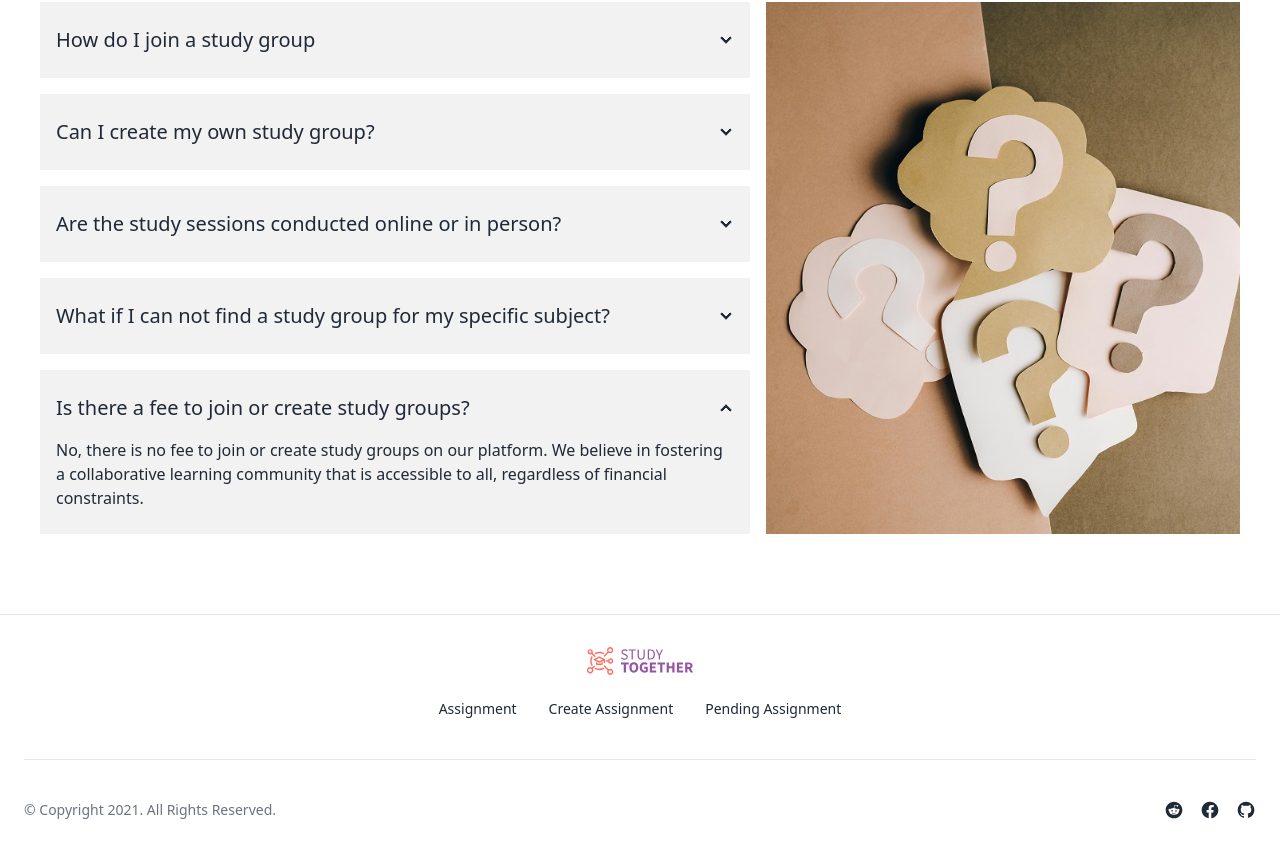
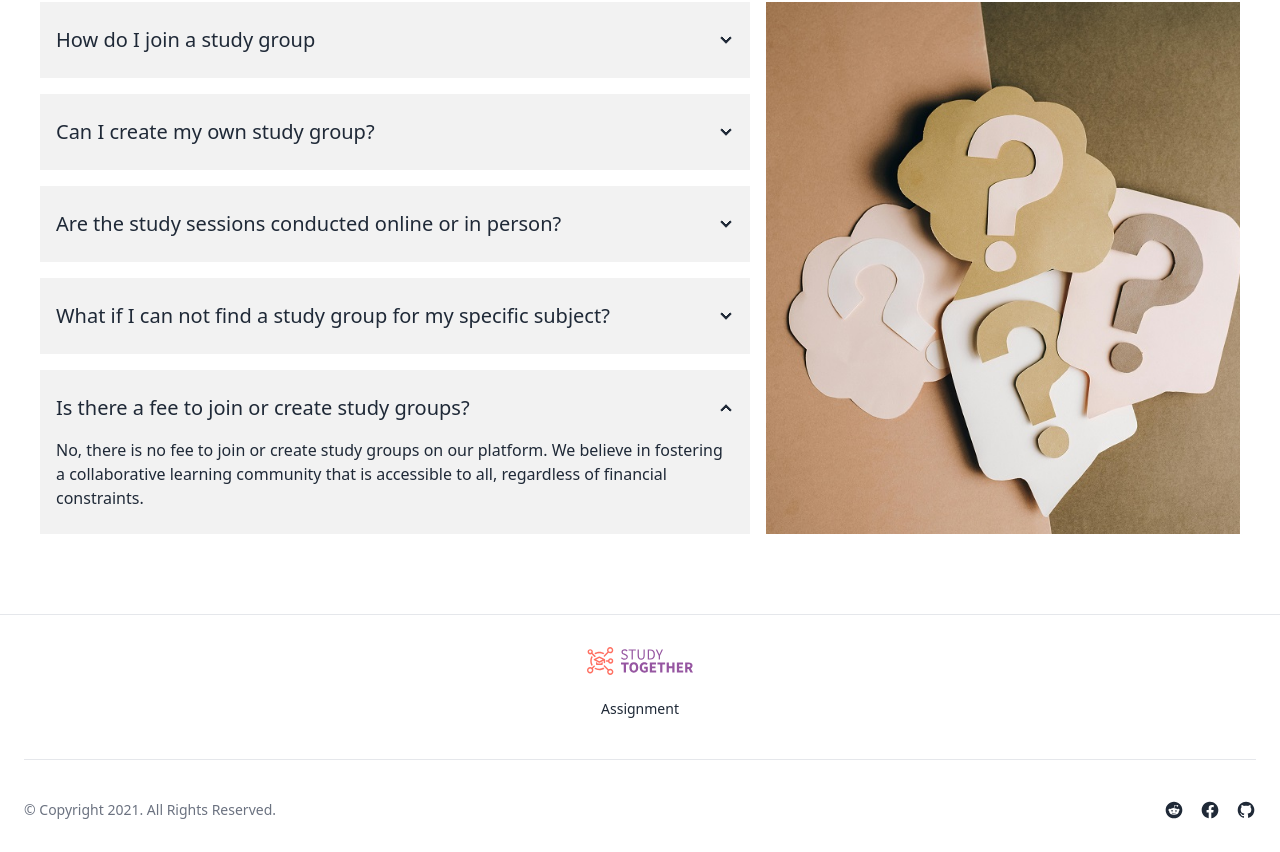
Before and after one commit to rishowrav/study-together-client, a React (Vite) app: page / in a window 1280 px wide. Shown: the part 1118-1970 px from the top of the page. Built offline with nearby package versions, Linux system fonts and the light colour scheme; no server answers.

Commit message:
readme file updated

```diff
--- a/src/components/ShareSection/Footer.jsx
+++ b/src/components/ShareSection/Footer.jsx
@@ -1,7 +1,10 @@
 import { Link } from "react-router-dom";
 import Logo from "../../assets/images/logo.svg";
+import useAuth from "../../Hooks/useAuth";
 
 const Footer = () => {
+  const { user } = useAuth();
+
   return (
     <footer className="shadow-sm">
       <hr className="bg-base-200 border-t-[1px]" />
@@ -21,6 +24,8 @@ const Footer = () => {
               Assignment
             </Link>
 
+            {user && (
+              <span>
                 <Link
                   to="create_assignment"
                   href="#"
@@ -38,6 +43,8 @@ const Footer = () => {
                 >
                   Pending Assignment
                 </Link>
+              </span>
+            )}
           </div>
         </div>
 
```
Also changed, not shown: 1 other file (tests, documents, lock files or other folders). Lines whose indentation alone changed are shown as unchanged.
